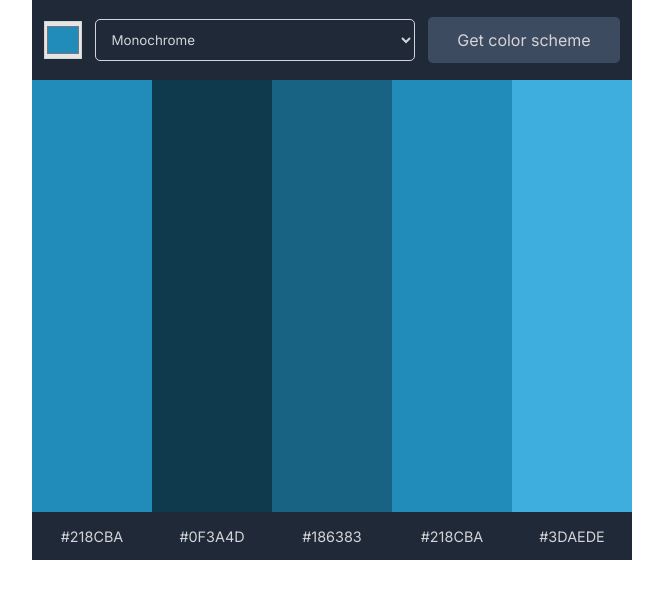
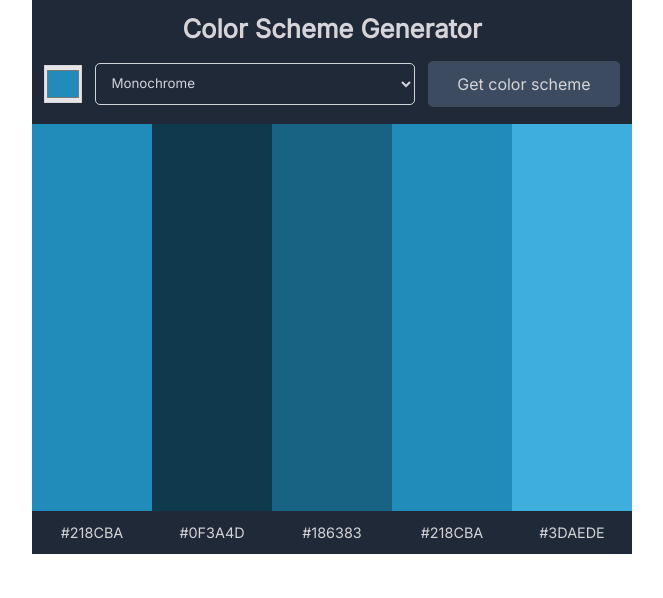
Before and after one commit to marijedb/color-scheme-generator, a plain HTML site: page index.html in a window 1280 px wide. Shown: the whole page, without its empty margins (308-971 px from the left). Drawn offline with Linux system fonts and the light colour scheme.

Commit message:
added header

```diff
--- a/css/styles.css
+++ b/css/styles.css
@@ -1,5 +1,19 @@
 body {
     font-family: 'Inter', sans-serif;
+    margin: 0;
+}
+
+/****** HEADER SECTION ******/
+
+.header {
+    background-color: #1F2937;
+    color: #D5D4D8;
+    font-size: .8rem;
+    text-align: center;
+}
+
+h1 {
+    padding-top: .8rem;
     margin: 0;
 }
 
@@ -126,7 +140,7 @@ option {
     }
 
     .color-scheme {
-        height: 480px;
+        height: 430px;
         flex-direction: row;
     }
 
--- a/index.html
+++ b/index.html
@@ -16,6 +16,7 @@
 
 <body>
     <div class="container">
+        <div class="header"><h1>Color Scheme Generator</h1></div>
         <form>
             <input id="color-picker" class="color-picker" type="color" name="color-picker" value="#218CBA">
             <select id="mode-selector" class="mode-selector" name="mode-selector">
```
